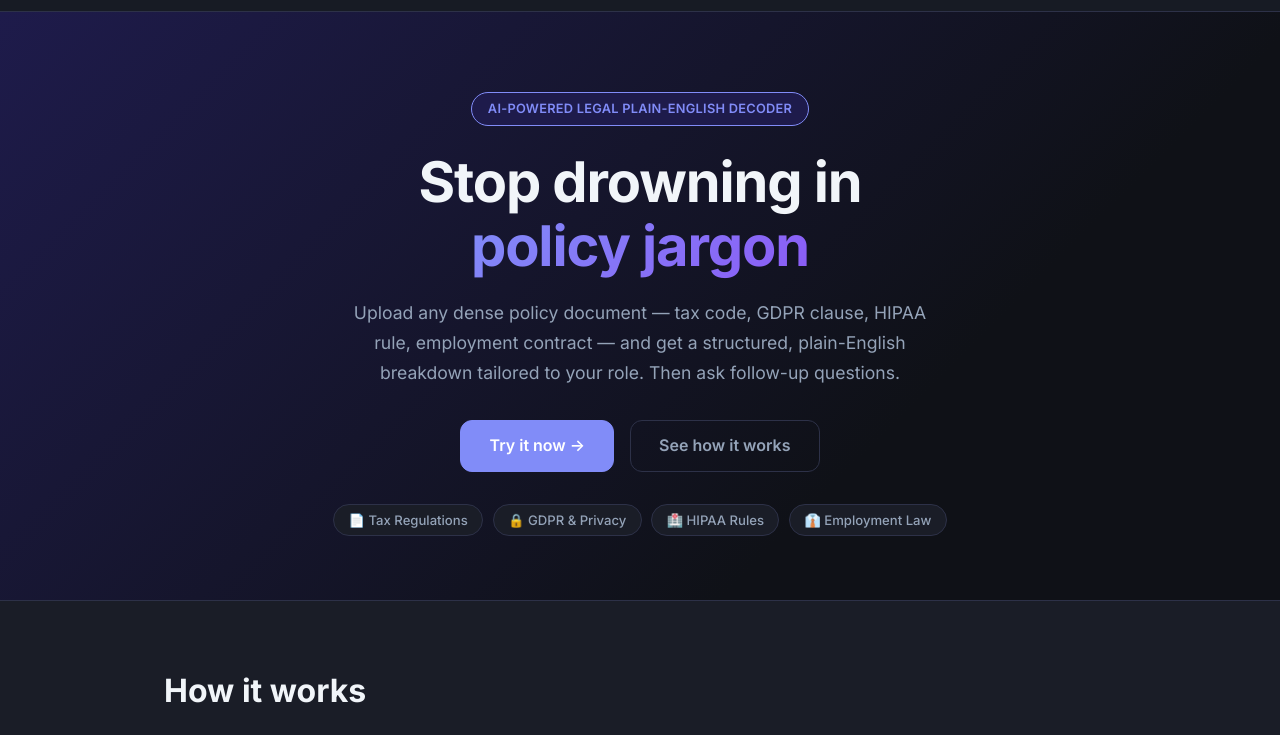
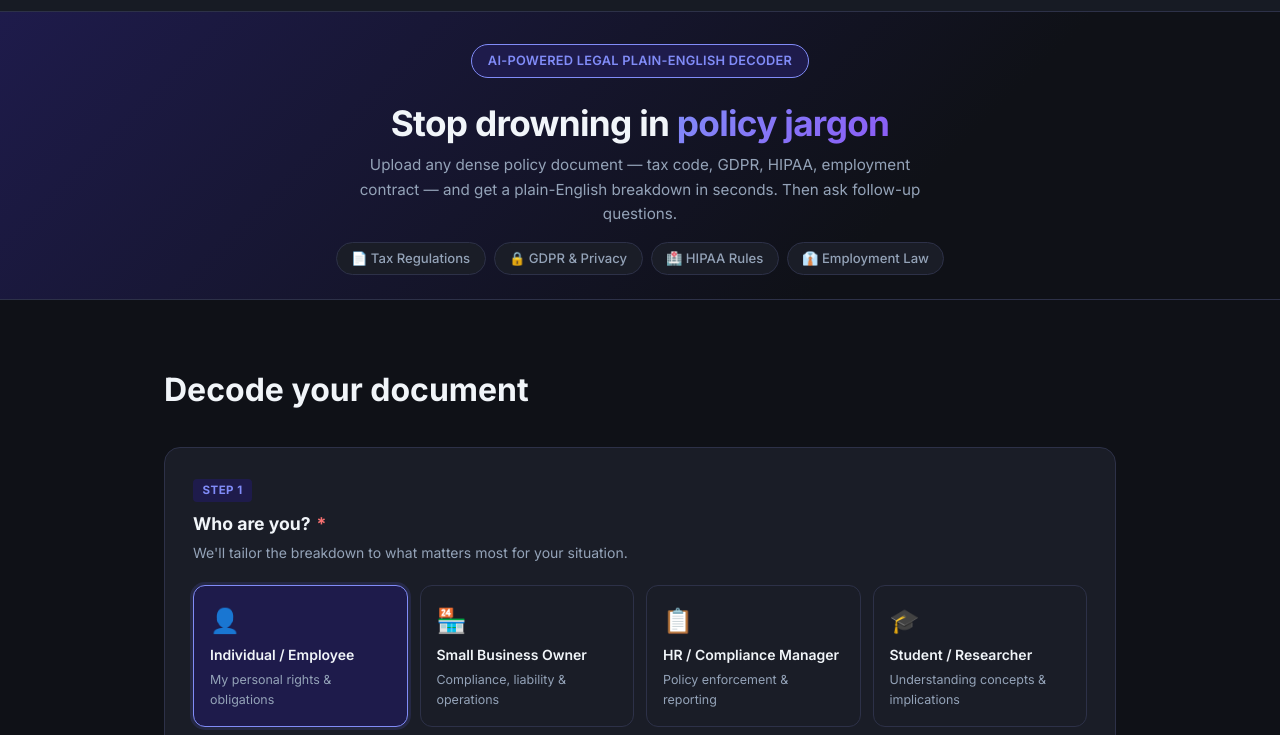
Before and after one commit to JeffreyWong05/PolicyLens, a website: page index.html in a window 1280 px wide. Both pictures are taken after a click on the button "Toggle dark mode". Shown: the part 52-787 px from the top of the page. Drawn offline with Linux system fonts and the light colour scheme.

Commit message:
Move tool above fold, compact hero, default to Individual/Employee role

```diff
--- a/app.js
+++ b/app.js
@@ -13,8 +13,8 @@
 // STATE
 // =====================================================
 const state = {
-  model:       'gemini-2.5-flash-lite',
-  role:        '',
+  model:       'gemini-3.1-flash-lite-preview',
+  role:        'individual',
   rawText:     '',
   fileName:    '',
   fileSize:    0,
@@ -654,10 +654,10 @@ function resetApp() {
   state.fileSize    = 0;
   state.breakdown   = null;
   state.chatHistory = [];
-  state.role        = '';
+  state.role        = 'individual';
 
-  // Reset role selection
-  $$('input[name="role"]').forEach(r => r.checked = false);
+  // Reset role selection — default back to Individual/Employee
+  $$('input[name="role"]').forEach(r => { r.checked = r.value === 'individual'; });
 
   // Reset dropzone
   clearFile();
--- a/index.html
+++ b/index.html
@@ -54,57 +54,20 @@
   <!-- ===== MAIN APP ===== -->
   <main class="main">
 
-    <!-- HERO -->
-    <section class="hero" id="home">
-      <div class="hero-inner">
+    <!-- COMPACT HERO BANNER -->
+    <section class="hero-compact" id="home">
+      <div class="hero-compact-inner">
         <div class="hero-badge">AI-Powered Legal Plain-English Decoder</div>
-        <h1 class="hero-title">Stop drowning in<br/><span class="gradient-text">policy jargon</span></h1>
-        <p class="hero-subtitle">
-          Upload any dense policy document — tax code, GDPR clause, HIPAA rule, employment contract —
-          and get a structured, plain-English breakdown tailored to your role. Then ask follow-up questions.
+        <h1 class="hero-title-compact">Stop drowning in <span class="gradient-text">policy jargon</span></h1>
+        <p class="hero-subtitle-compact">
+          Upload any dense policy document — tax code, GDPR, HIPAA, employment contract —
+          and get a plain-English breakdown in seconds. Then ask follow-up questions.
         </p>
-        <div class="hero-actions">
-          <a href="#upload-section" class="btn btn-primary btn-lg">Try it now →</a>
-          <a href="#how-it-works" class="btn btn-ghost btn-lg">See how it works</a>
-        </div>
         <div class="hero-chips">
           <span class="chip">📄 Tax Regulations</span>
           <span class="chip">🔒 GDPR &amp; Privacy</span>
           <span class="chip">🏥 HIPAA Rules</span>
           <span class="chip">👔 Employment Law</span>
-        </div>
-      </div>
-    </section>
-
-    <!-- HOW IT WORKS -->
-    <section class="how-it-works" id="how-it-works">
-      <div class="section-inner">
-        <h2 class="section-title">How it works</h2>
-        <div class="steps-grid">
-          <div class="step">
-            <div class="step-number">1</div>
-            <div class="step-icon">📂</div>
-            <h3>Upload your document</h3>
-            <p>PDF, DOCX, or plain text. Your file stays in your browser — it's never stored on any server.</p>
-          </div>
-          <div class="step">
-            <div class="step-number">2</div>
-            <div class="step-icon">🎭</div>
-            <h3>Choose your role</h3>
-            <p>Tell us who you are so the breakdown is tailored to what actually matters for you.</p>
-          </div>
-          <div class="step">
-            <div class="step-number">3</div>
-            <div class="step-icon">⚡</div>
-            <h3>Get your breakdown</h3>
-            <p>Receive a structured, plain-English analysis with key obligations, deadlines, and jargon explained.</p>
-          </div>
-          <div class="step">
-            <div class="step-number">4</div>
-            <div class="step-icon">💬</div>
-            <h3>Ask follow-up questions</h3>
-            <p>Chat with the document. Ask anything — the AI remembers the full context of your policy.</p>
-          </div>
         </div>
       </div>
     </section>
@@ -123,7 +86,7 @@
           </div>
           <div class="role-grid" id="roleGrid">
             <label class="role-card">
-              <input type="radio" name="role" value="individual" />
+              <input type="radio" name="role" value="individual" checked />
               <span class="role-icon">👤</span>
               <span class="role-name">Individual / Employee</span>
               <span class="role-desc">My personal rights &amp; obligations</span>
@@ -333,6 +296,39 @@
       </div>
     </section>
 
+    <!-- HOW IT WORKS -->
+    <section class="how-it-works" id="how-it-works">
+      <div class="section-inner">
+        <h2 class="section-title">How it works</h2>
+        <div class="steps-grid">
+          <div class="step">
+            <div class="step-number">1</div>
+            <div class="step-icon">📂</div>
+            <h3>Upload your document</h3>
+            <p>PDF, DOCX, or plain text. Your file stays in your browser — it's never stored on any server.</p>
+          </div>
+          <div class="step">
+            <div class="step-number">2</div>
+            <div class="step-icon">🎭</div>
+            <h3>Choose your role</h3>
+            <p>Tell us who you are so the breakdown is tailored to what actually matters for you.</p>
+          </div>
+          <div class="step">
+            <div class="step-number">3</div>
+            <div class="step-icon">⚡</div>
+            <h3>Get your breakdown</h3>
+            <p>Receive a structured, plain-English analysis with key obligations, deadlines, and jargon explained.</p>
+          </div>
+          <div class="step">
+            <div class="step-number">4</div>
+            <div class="step-icon">💬</div>
+            <h3>Ask follow-up questions</h3>
+            <p>Chat with the document. Ask anything — the AI remembers the full context of your policy.</p>
+          </div>
+        </div>
+      </div>
+    </section>
+
     <!-- ===== ERROR SECTION ===== -->
     <div class="error-toast hidden" id="errorToast">
       <span id="errorMsg">Something went wrong.</span>
--- a/style.css
+++ b/style.css
@@ -429,6 +429,43 @@ a:hover { text-decoration: underline; }
   font-size: 0.82rem;
   color: var(--text-muted);
   font-weight: 500;
+}
+
+/* =====================================================
+   COMPACT HERO BANNER
+   ===================================================== */
+.hero-compact {
+  background: linear-gradient(135deg, var(--primary-light) 0%, var(--bg) 60%);
+  border-bottom: 1px solid var(--border);
+}
+[data-theme="dark"] .hero-compact {
+  background: linear-gradient(135deg, #1e1b4b 0%, var(--bg) 70%);
+}
+.hero-compact-inner {
+  max-width: 780px;
+  margin: 0 auto;
+  padding: 2rem 1.5rem 1.5rem;
+  text-align: center;
+}
+.hero-title-compact {
+  font-size: clamp(1.5rem, 3.5vw, 2.2rem);
+  font-weight: 800;
+  line-height: 1.2;
+  margin-bottom: 0.6rem;
+  letter-spacing: -0.02em;
+}
+.hero-subtitle-compact {
+  font-size: 0.95rem;
+  color: var(--text-muted);
+  max-width: 600px;
+  margin: 0 auto 1rem;
+  line-height: 1.6;
+}
+.hero-compact .hero-chips {
+  display: flex;
+  justify-content: center;
+  flex-wrap: wrap;
+  gap: 0.5rem;
 }
 
 /* =====================================================
```
